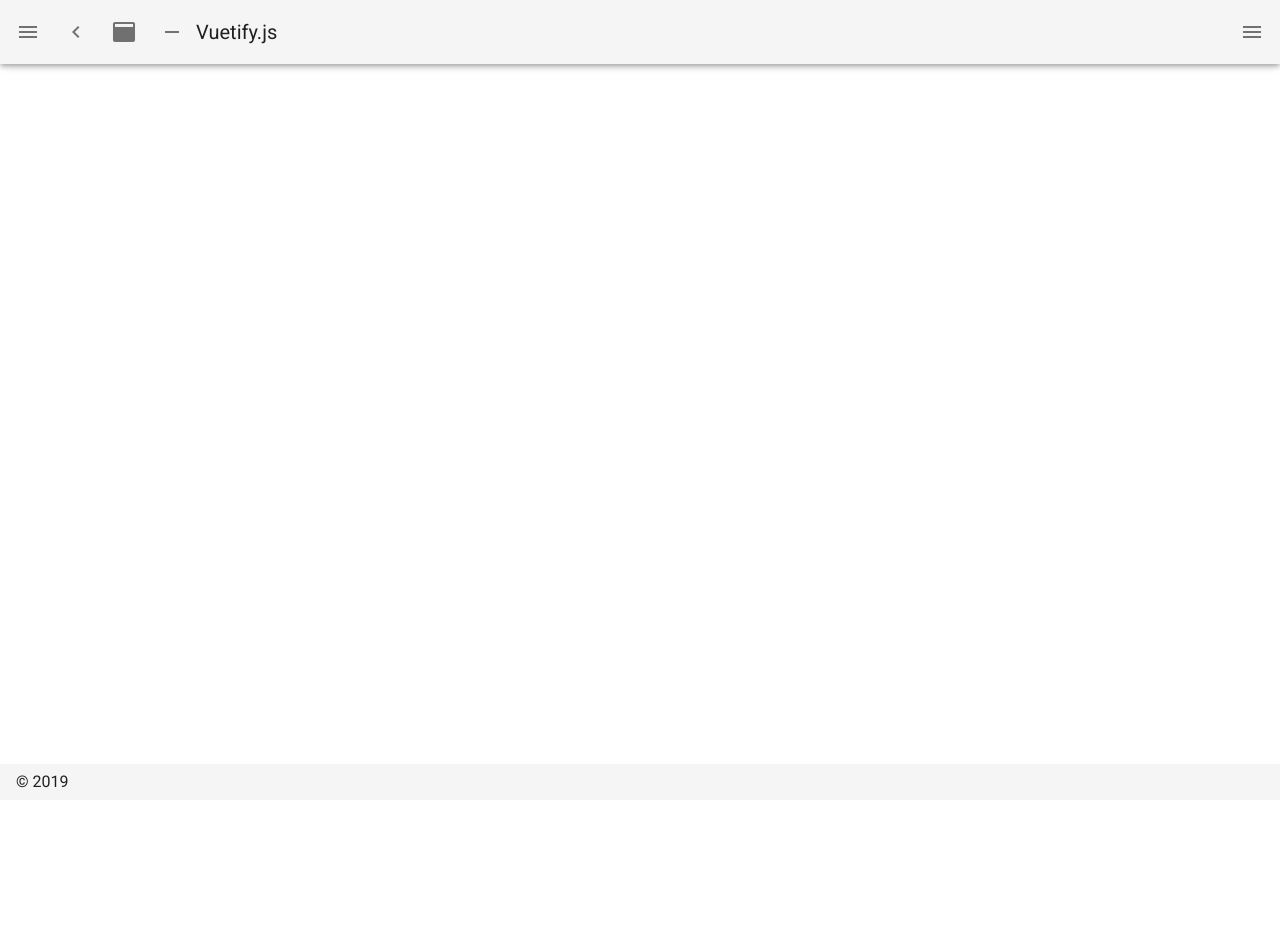
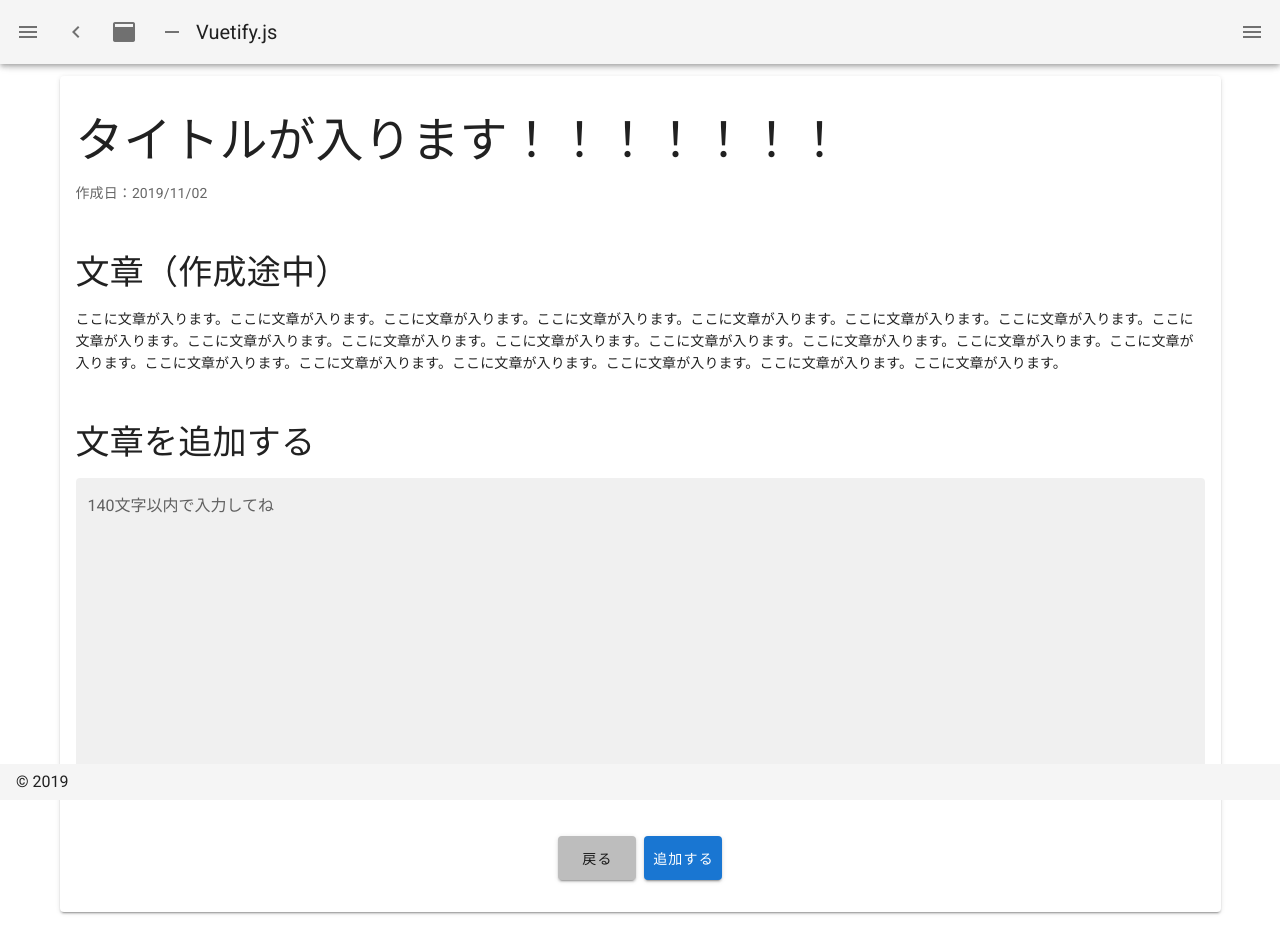
Before and after one commit to Jisedai-labo/novel-baton, a Nuxt app: page /novel in a window 1280 px wide. Before the commit this address had no page. Shown: the top 952 px of the page. Before the commit the page ends 800 px from the top, so only its background shows below. Built offline with nearby package versions, Linux system fonts and the light colour scheme.

Commit message:
Create novel.vue

```diff
--- /dev/null
+++ b/pages/novel.vue
@@ -0,0 +1,48 @@
+<template>
+  <v-card class="mx-auto py-6">
+    <v-card-title class="display-2">
+      タイトルが入ります！！！！！！！
+    </v-card-title>
+    <v-card-text>
+      <p>作成日：2019/11/02</p>
+      <p class="display-1 text--primary mt-12">
+        文章（作成途中）
+      </p>
+      <div class="text--primary">
+        ここに文章が入ります。ここに文章が入ります。ここに文章が入ります。ここに文章が入ります。ここに文章が入ります。ここに文章が入ります。ここに文章が入ります。ここに文章が入ります。ここに文章が入ります。ここに文章が入ります。ここに文章が入ります。ここに文章が入ります。ここに文章が入ります。ここに文章が入ります。ここに文章が入ります。ここに文章が入ります。ここに文章が入ります。ここに文章が入ります。ここに文章が入ります。ここに文章が入ります。ここに文章が入ります。
+      </div>
+      <p class="display-1 text--primary mt-12">
+        文章を追加する
+      </p>
+      <div class="text--primary">
+        <v-textarea
+          :rules="postRules"
+          label="140文字以内で入力してね"
+          rows="10"
+          filled
+        >
+        </v-textarea>
+      </div>
+    </v-card-text>
+    <v-card-actions class="justify-center">
+      <v-btn raised large color="grey lighten-1 accent-4">
+        戻る
+      </v-btn>
+      <v-btn raised large color="primary accent-4">
+        追加する
+      </v-btn>
+    </v-card-actions>
+  </v-card>
+</template>
+<script>
+export default {
+  data: () => ({
+    valid: true,
+    name: '',
+    postRules: [
+      (v) => !!v || '文章を入力してください',
+      (v) => (v && v.length <= 140) || '文章は140文字以内で入力してください'
+    ]
+  })
+}
+</script>
```
